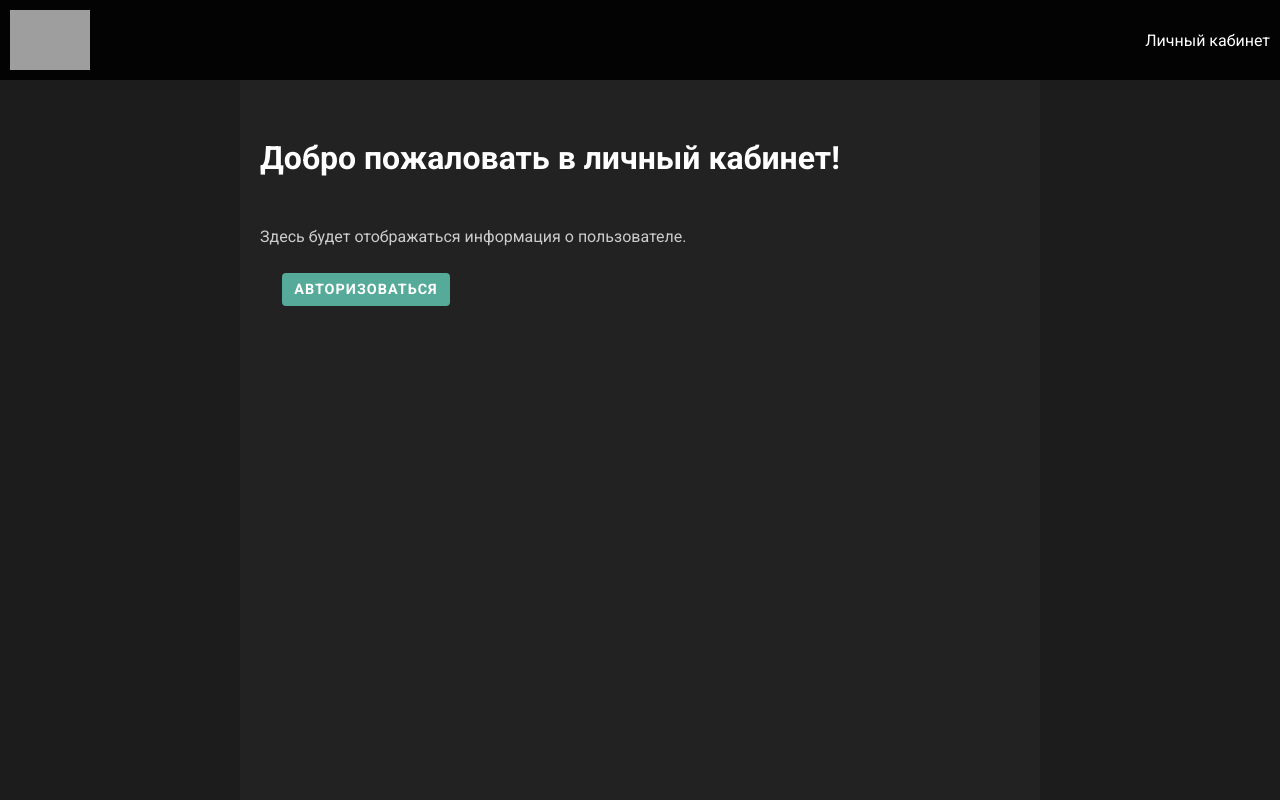
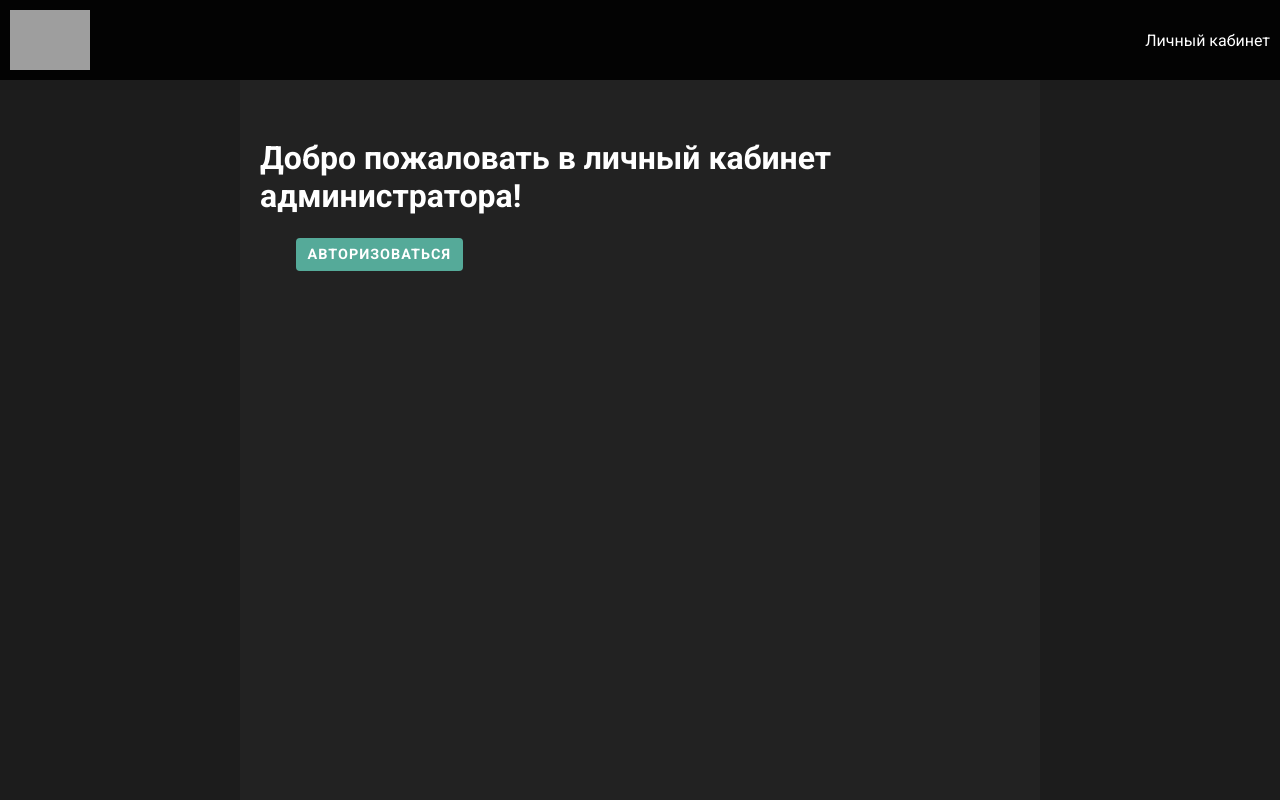
Before and after one commit to wishyoualotofmoney/frontend_barber, an Angular app: page /dashboard in a window 1280 px wide. Shown: the top 800 px of the page. Built offline with nearby package versions, Linux system fonts and the light colour scheme; grey boxes are pictures that could not be loaded.

Commit message:
небольшие доработки

```diff
--- a/angular.json
+++ b/angular.json
@@ -21,11 +21,13 @@
             ],
             "tsConfig": "tsconfig.app.json",
             "assets": [
-              {
-                "glob": "**/*",
-                "input": "public"
-              }
-            ],
+
+  {
+    "glob": "**/*",
+    "input": "src/assets",
+    "output": "assets"
+  }
+],
             "styles": [
               "src/styles.css"
             ],
--- a/src/app/dashboard/dashboard.component.html
+++ b/src/app/dashboard/dashboard.component.html
@@ -1,6 +1,6 @@
 <div class="dashboard">
-    <h1>Добро пожаловать в личный кабинет!</h1>
-    <p>Здесь будет отображаться информация о пользователе.</p>
+    <h1>Добро пожаловать в личный кабинет администратора!</h1>
+
 
     <!-- Кнопка для авторизации -->
     <button (click)="onLoginClick()" [disabled]="isLoading">Авторизоваться</button>
@@ -11,7 +11,7 @@
 
     <!-- Барберы -->
     <div *ngIf="token" class="barbers-section">
-      <button (click)="onGetBarbersClick()" [disabled]="isLoading">Посмотреть всех наших барберов</button>
+      <button (click)="onGetBarbersClick()" [disabled]="isLoading">Посмотреть всех барберов</button>
     </div>
 
     <div *ngIf="barbers.length > 0" class="barbers-section">
--- a/src/app/services/auth.service.ts
+++ b/src/app/services/auth.service.ts
@@ -6,7 +6,7 @@ import { Observable, tap } from 'rxjs';
   providedIn: 'root'
 })
 export class AuthService {
-  private apiUrl = 'https://localhost:7063/api/Auth'; // ваш базовый URL для авторизации
+  private apiUrl = 'https://localhost:7063/api/Auth';
   private tokenKey = 'authToken';
 
   constructor(private http: HttpClient) {}
--- a/src/index.html
+++ b/src/index.html
@@ -10,6 +10,7 @@
 </head>
 <body>
 
+
   <app-root></app-root>
 </body>
 </html>
```
Also changed, not shown: src/app/assets/logo2.jpg (added), 1 other file (tests, documents, lock files or other folders).
